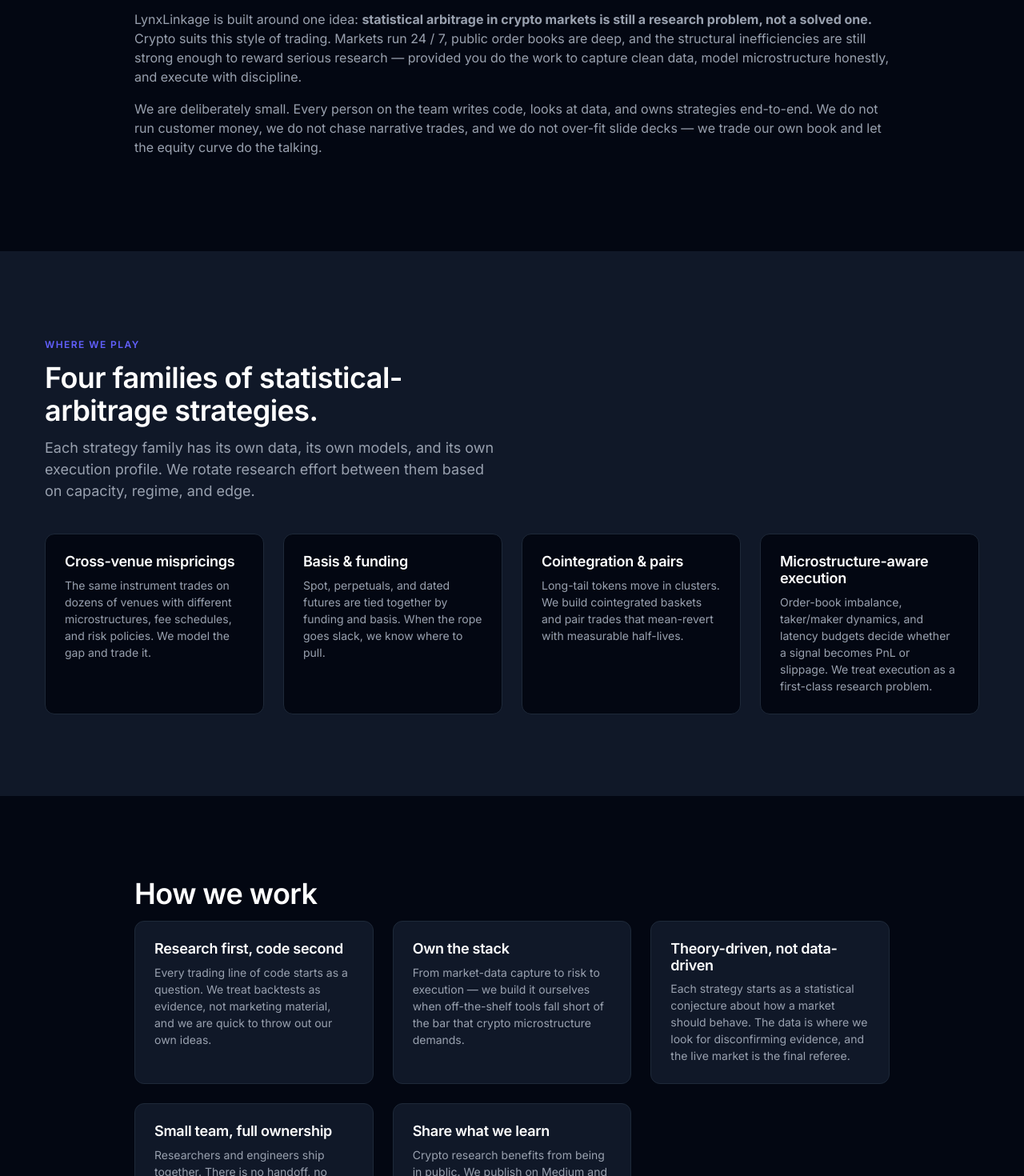
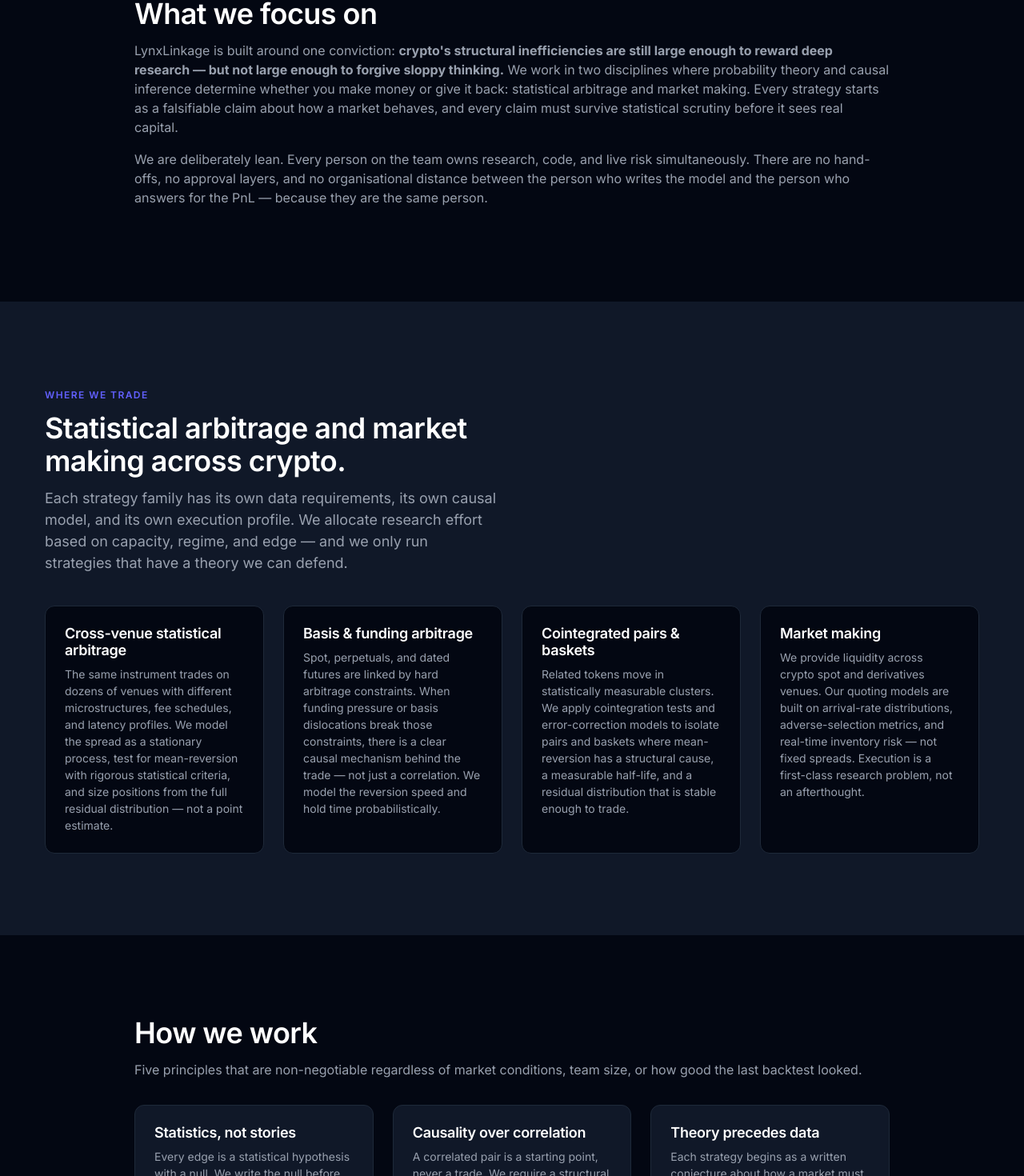
Before and after one commit to lynxlinkage/lynxlinkage, a SvelteKit app in the folder frontend/: page /about in a window 1280 px wide. Shown: the part 898-2368 px from the top of the page at 80% size. Built offline with nearby package versions, Linux system fonts and the light colour scheme.

Commit message:
improve the copywriting

```diff
--- a/frontend/src/routes/about/+page.svelte
+++ b/frontend/src/routes/about/+page.svelte
@@ -5,83 +5,83 @@
 
 	const focusAreas = [
 		{
-			title: 'Cross-venue mispricings',
-			body: 'The same instrument trades on dozens of venues with different microstructures, fee schedules, and risk policies. We model the gap and trade it.'
+			title: 'Cross-venue statistical arbitrage',
+			body: 'The same instrument trades on dozens of venues with different microstructures, fee schedules, and latency profiles. We model the spread as a stationary process, test for mean-reversion with rigorous statistical criteria, and size positions from the full residual distribution — not a point estimate.'
 		},
 		{
-			title: 'Basis & funding',
-			body: 'Spot, perpetuals, and dated futures are tied together by funding and basis. When the rope goes slack, we know where to pull.'
+			title: 'Basis & funding arbitrage',
+			body: 'Spot, perpetuals, and dated futures are linked by hard arbitrage constraints. When funding pressure or basis dislocations break those constraints, there is a clear causal mechanism behind the trade — not just a correlation. We model the reversion speed and hold time probabilistically.'
 		},
 		{
-			title: 'Cointegration & pairs',
-			body: 'Long-tail tokens move in clusters. We build cointegrated baskets and pair trades that mean-revert with measurable half-lives.'
+			title: 'Cointegrated pairs & baskets',
+			body: 'Related tokens move in statistically measurable clusters. We apply cointegration tests and error-correction models to isolate pairs and baskets where mean-reversion has a structural cause, a measurable half-life, and a residual distribution that is stable enough to trade.'
 		},
 		{
-			title: 'Microstructure-aware execution',
-			body: 'Order-book imbalance, taker/maker dynamics, and latency budgets decide whether a signal becomes PnL or slippage. We treat execution as a first-class research problem.'
+			title: 'Market making',
+			body: 'We provide liquidity across crypto spot and derivatives venues. Our quoting models are built on arrival-rate distributions, adverse-selection metrics, and real-time inventory risk — not fixed spreads. Execution is a first-class research problem, not an afterthought.'
 		}
 	];
 
 	const principles = [
 		{
-			title: 'Research first, code second',
-			body: 'Every trading line of code starts as a question. We treat backtests as evidence, not marketing material, and we are quick to throw out our own ideas.'
+			title: 'Statistics, not stories',
+			body: 'Every edge is a statistical hypothesis with a null. We write the null before we run the test, report the full distribution of outcomes across regimes, and only go live when the evidence clears a high bar. A great Sharpe on one window is not evidence.'
+		},
+		{
+			title: 'Causality over correlation',
+			body: 'A correlated pair is a starting point, never a trade. We require a structural reason — funding mechanics, index pressure, cross-venue constraints — before committing research time. If we cannot write a causal story for why the spread should mean-revert, we do not build the model.'
+		},
+		{
+			title: 'Theory precedes data',
+			body: 'Each strategy begins as a written conjecture about how a market must behave given its microstructure. The backtest is the disconfirmation step, not the research itself. If the theory breaks in the data, the theory was wrong, and we discard it without ceremony.'
 		},
 		{
 			title: 'Own the stack',
-			body: 'From market-data capture to risk to execution \u2014 we build it ourselves when off-the-shelf tools fall short of the bar that crypto microstructure demands.'
+			body: 'From tick-data capture to risk management to execution — we build what we need. Off-the-shelf tools optimised for equities miss the microstructure details that determine whether a crypto strategy actually works at scale.'
 		},
 		{
-			title: 'Theory-driven, not data-driven',
-			body: 'Each strategy starts as a statistical conjecture about how a market should behave. The data is where we look for disconfirming evidence, and the live market is the final referee.'
-		},
-		{
-			title: 'Small team, full ownership',
-			body: 'Researchers and engineers ship together. There is no handoff, no committee, and no headcount we have to feed \u2014 the team stays small on purpose.'
-		},
-		{
-			title: 'Share what we learn',
-			body: 'Crypto research benefits from being in public. We publish on Medium and our own platform when we can \u2014 it keeps us honest and the conversations interesting.'
+			title: 'Lean by design',
+			body: 'Researchers and engineers are the same people. There are no hand-offs, no approval layers, no strategy decks that go nowhere. Everyone owns a strategy end-to-end — from conjecture to live risk. The team stays small on purpose because that is how full ownership works.'
 		}
 	];
 
 	const stats = [
 		{ label: 'Founded', value: String(site.founded) },
 		{ label: 'Markets traded', value: 'Crypto only' },
-		{ label: 'Strategy style', value: 'Statistical arbitrage' },
+		{ label: 'Strategy style', value: 'Stat arb & MM' },
 		{ label: 'Operating hours', value: '24 / 7' }
 	];
 </script>
 
 <Seo
 	title="About us"
-	description="LynxLinkage is an agile team of researchers and engineers focused on statistical arbitrage in crypto markets."
+	description="LynxLinkage is a lean team of researchers and engineers building statistical arbitrage and market-making strategies in crypto, grounded in probability theory and causal inference."
 	path="/about"
 />
 
 <Hero
-	eyebrow="About us"
-	title="An agile team going deep on statistical arbitrage in crypto market."
-	subtitle="We trade systematic strategies across digital-asset markets &mdash; cross-venue, basis, funding, and cointegrated pairs. No retail fluff, no AI buzzwords. Careful research, robust infrastructure, and tight feedback loops between the two."
+	eyebrow="About LynxLinkage"
+	title="Statistical arbitrage and market making, grounded in probability and causality."
+	subtitle="We are a lean team of researchers and engineers who go all the way down: causal models, owned infrastructure, and strategies that only trade when the statistics say to."
 />
 
 <section class="section">
 	<div class="container-narrow">
 		<h2>What we focus on</h2>
 		<p>
-			{site.name} is built around one idea: <strong
-				>statistical arbitrage in crypto markets is still a research problem, not a solved one.</strong
-			>
-			Crypto suits this style of trading. Markets run 24 / 7, public order books are deep, and the
-			structural inefficiencies are still strong enough to reward serious research &mdash; provided
-			you do the work to capture clean data, model microstructure honestly, and execute with
-			discipline.
+			{site.name} is built around one conviction: <strong>crypto's structural inefficiencies are
+				still large enough to reward deep research — but not large enough to forgive sloppy
+				thinking.</strong>
+			We work in two disciplines where probability theory and causal inference determine whether you
+			make money or give it back: statistical arbitrage and market making. Every strategy starts as
+			a falsifiable claim about how a market behaves, and every claim must survive statistical
+			scrutiny before it sees real capital.
 		</p>
 		<p>
-			We are deliberately small. Every person on the team writes code, looks at data, and owns
-			strategies end-to-end. We do not run customer money, we do not chase narrative trades, and we
-			do not over-fit slide decks &mdash; we trade our own book and let the equity curve do the
-			talking.
+			We are deliberately lean. Every person on the team owns research, code, and live risk
+			simultaneously. There are no hand-offs, no approval layers, and no organisational distance
+			between the person who writes the model and the person who answers for the PnL &mdash;
+			because they are the same person.
 		</p>
 	</div>
 </section>
@@ -89,11 +89,12 @@
 <section class="section section--surface">
 	<div class="container">
 		<div class="section-heading">
-			<span class="eyebrow">Where we play</span>
-			<h2>Four families of statistical-arbitrage strategies.</h2>
+			<span class="eyebrow">Where we trade</span>
+			<h2>Statistical arbitrage and market making across crypto.</h2>
 			<p>
-				Each strategy family has its own data, its own models, and its own execution profile. We
-				rotate research effort between them based on capacity, regime, and edge.
+				Each strategy family has its own data requirements, its own causal model, and its own
+				execution profile. We allocate research effort based on capacity, regime, and edge — and we
+				only run strategies that have a theory we can defend.
 			</p>
 		</div>
 		<ul class="focus">
@@ -110,6 +111,10 @@
 <section class="section">
 	<div class="container-narrow">
 		<h2>How we work</h2>
+		<p class="principles-intro">
+			Five principles that are non-negotiable regardless of market conditions, team size, or how
+			good the last backtest looked.
+		</p>
 		<ul class="principles">
 			{#each principles as p (p.title)}
 				<li>
@@ -140,7 +145,8 @@
 		<p>
 			The team is fully remote and based in Taiwan. We organise around overlapping working hours
 			rather than a single office, and we hire wherever the right person is &mdash; provided they
-			are happy to work on Taiwan time.
+			are comfortable working on Taiwan time and are happy with a flat team where your ideas go
+			straight into production without three levels of sign-off.
 		</p>
 	</div>
 </section>
@@ -168,6 +174,11 @@
 		margin: 0;
 		font-size: var(--text-sm);
 		color: var(--muted);
+	}
+
+	.principles-intro {
+		color: var(--muted);
+		margin-bottom: var(--space-6);
 	}
 
 	.principles {
```
